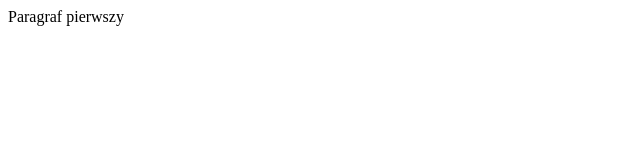
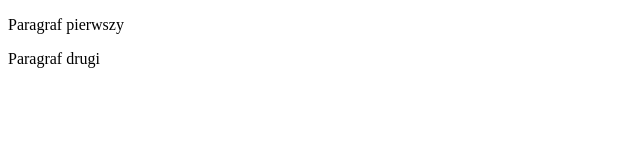
Before and after one commit to mariag999/mariag999.github.io, a plain HTML site: page index.html in a window 1280 px wide. Shown: the whole page, without its empty margins (0-640 px from the left). Drawn offline with Linux system fonts and the light colour scheme.

Commit message:
Dodano drugi paragraf na galezi alfaversion

```diff
--- a/index.html
+++ b/index.html
@@ -8,8 +8,8 @@
 </head>
 
 <body>
-    Paragraf pierwszy
-    <p></p>
+    <p>Paragraf pierwszy</p>
+    <p>Paragraf drugi</p>
 </body>
 
 </html>
```
